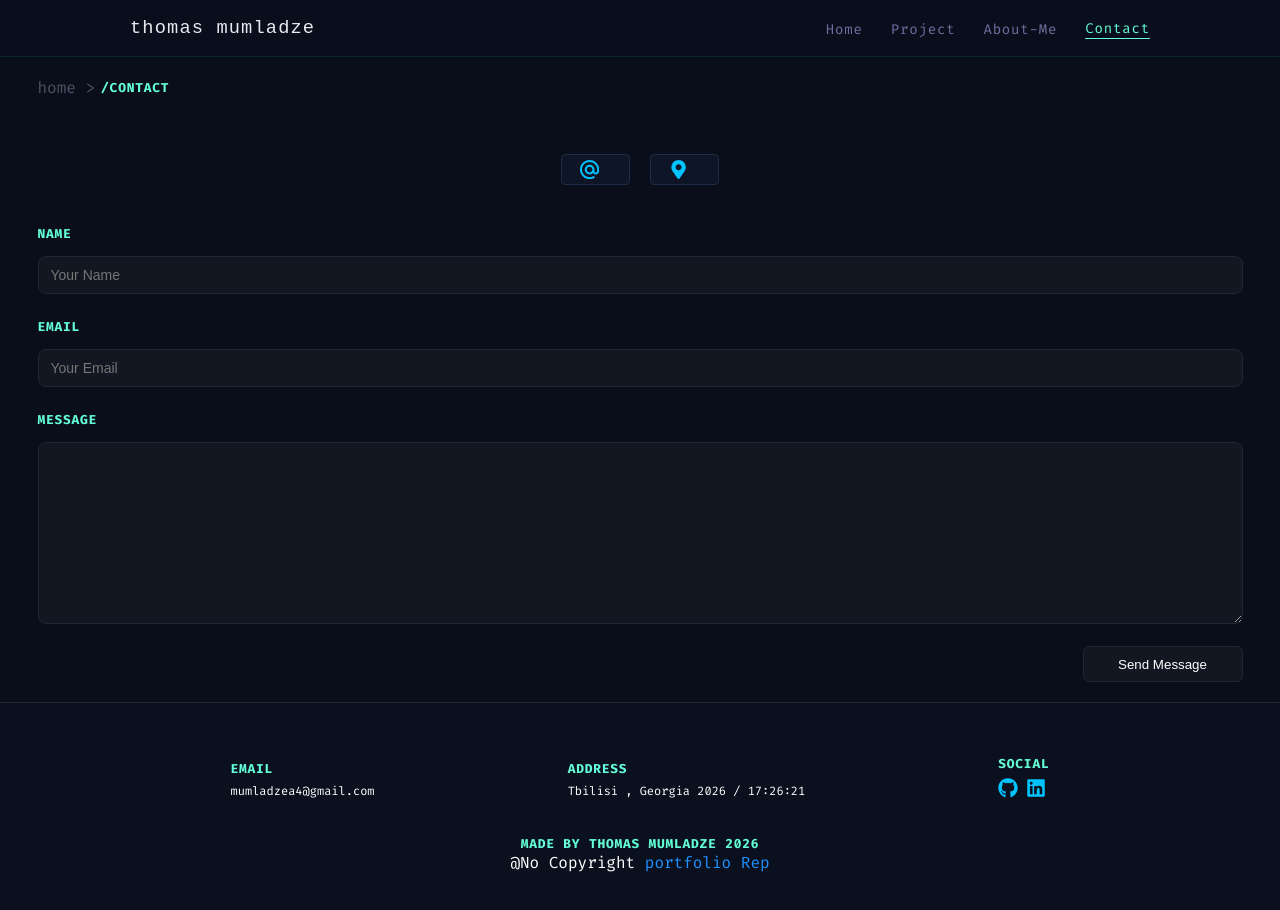
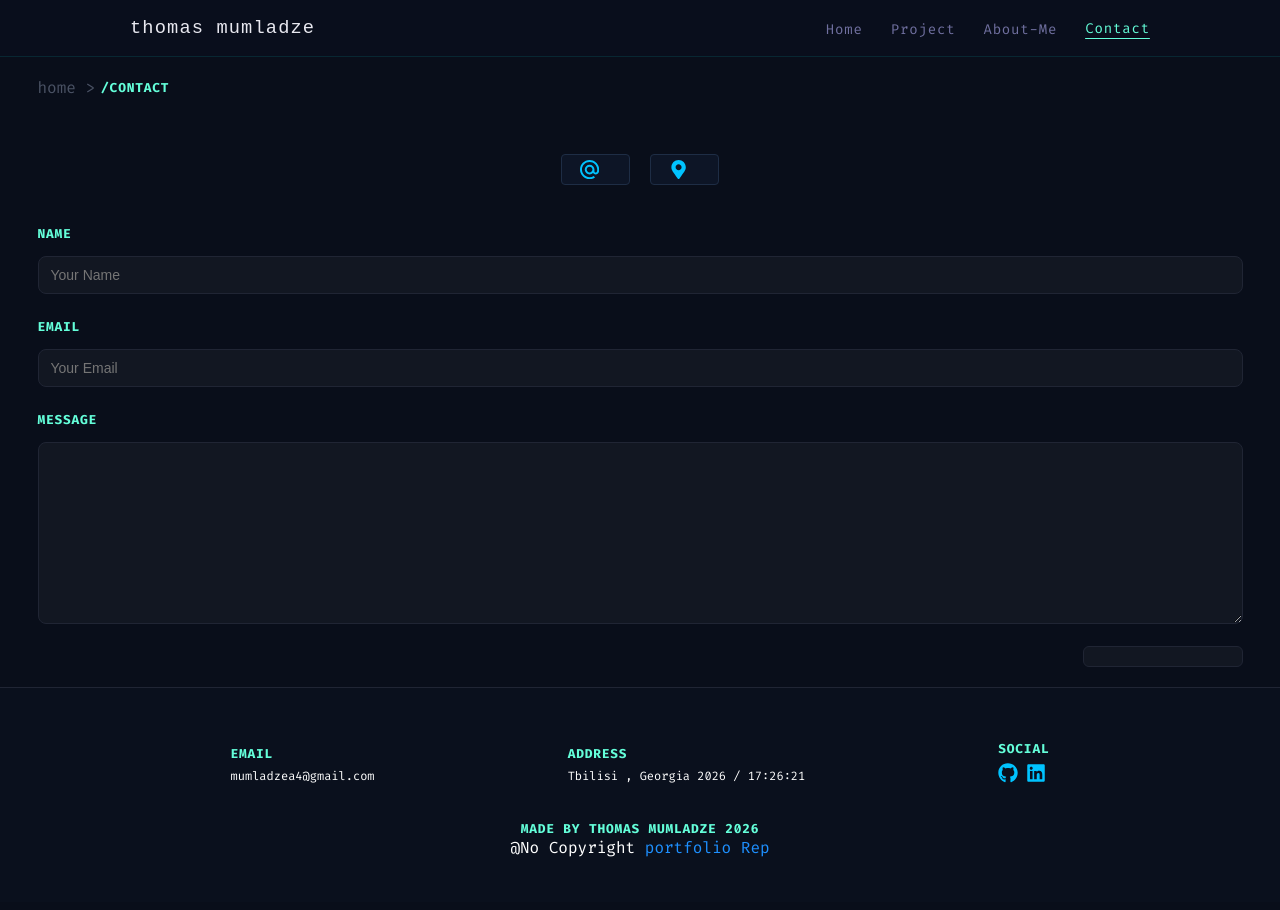
Before and after one commit to ThomasMumladze/dev-portfolio, a React (Vite) app: page /contact in a window 1280 px wide. Shown: the top 910 px of the page. Built offline with nearby package versions, Linux system fonts and the light colour scheme; no server answers.

Commit message:
update btn interface

```diff
--- a/src/components/Button.tsx
+++ b/src/components/Button.tsx
@@ -1,14 +1,14 @@
 // ========== props interface ========== //
 interface Props {
-    title: string;
+    children: any;
     clickFunction?: () => void;
 }
 
 const Button = (props: Props) => {
-    const { clickFunction, title } = props;
+    const { clickFunction, children } = props;
     return (
         <button onClick={clickFunction} className="btn-primary">
-            {title}
+            {children}
         </button>
     );
 };
```
